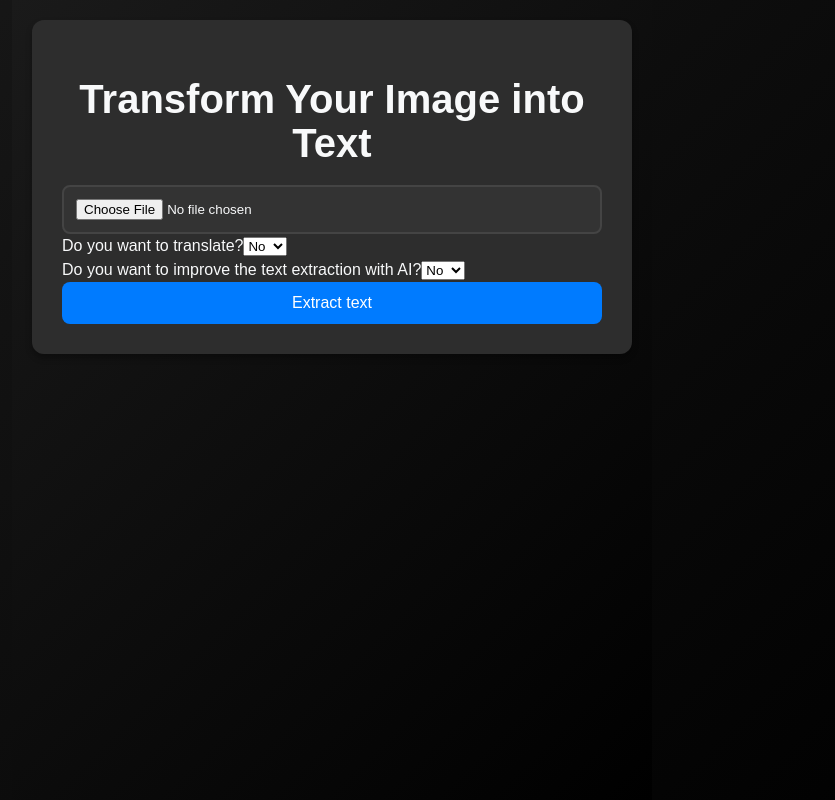
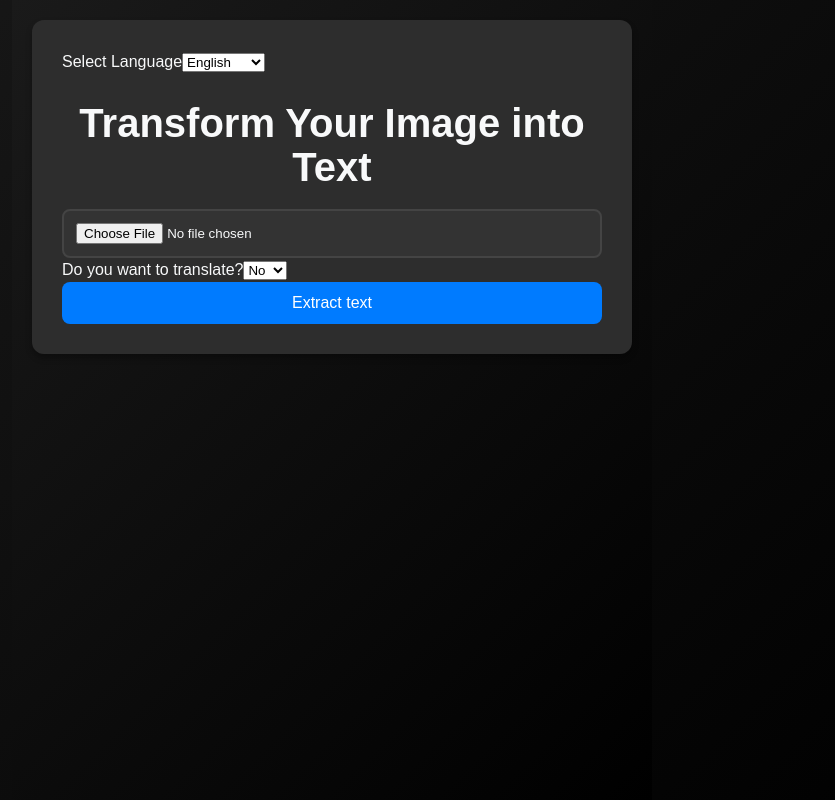
Before and after one commit to HugoNicolau/text-extraction-react, a React (Vite) app: page / in a window 1280 px wide. Shown: the whole page, without its empty margins (308-1143 px from the left). Built offline with nearby package versions, Linux system fonts and the light colour scheme.

Commit message:
feat: enhance language selection and translation options in text extraction form

```diff
--- a/src/App.tsx
+++ b/src/App.tsx
@@ -1,7 +1,6 @@
 import axios from "axios";
-import { useState } from "react"
+import { useState } from "react";
 import './App.css';
-
 
 const App: React.FC = () => {
   const [file, setFile] = useState<File | null>(null);
@@ -10,7 +9,7 @@ const App: React.FC = () => {
   const [error, setError] = useState<string>('');
   const [translate, setTranslate] = useState<string>('no');
   const [targetLanguage, setTargetLanguage] = useState<string>('en');
-  const [improve, setImprove] = useState<string>('no');
+  const [language, setLanguage] = useState<string>('en'); // Estado para o idioma
 
   const handleFileChange = (event: React.ChangeEvent<HTMLInputElement>) => {
     if (event.target.files && event.target.files[0]) {
@@ -20,20 +19,20 @@ const App: React.FC = () => {
 
   const handleTranslateChange = (event: React.ChangeEvent<HTMLSelectElement>) => {
     setTranslate(event.target.value);
-  }
+  };
 
   const handleTargetLanguageChange = (event: React.ChangeEvent<HTMLSelectElement>) => {
     setTargetLanguage(event.target.value);
-  }
+  };
 
-  const handleImproveChange = (event: React.ChangeEvent<HTMLSelectElement>) => {
-    setImprove(event.target.value);
-  }
+  const handleLanguageChange = (event: React.ChangeEvent<HTMLSelectElement>) => {
+    setLanguage(event.target.value);
+  };
 
   const handleSubmit = async (event: React.FormEvent) => {
     event.preventDefault();
     if (!file) {
-      alert('Please select an image file.');
+      alert(language === 'en' ? 'Please select an image file.' : 'Por favor, selecione um arquivo de imagem.');
       return;
     }
 
@@ -42,14 +41,8 @@ const App: React.FC = () => {
 
     const formData = new FormData();
     formData.append('file', file);
-
-    if (translate.toLowerCase() === 'yes') {
+    formData.append('translate', translate);
     formData.append('targetLanguage', targetLanguage);
-    }
-
-    if (improve.toLowerCase() === 'yes') {
-      formData.append('improve', improve);
-    }
 
     try {
       const response = await axios.post(
@@ -63,7 +56,7 @@ const App: React.FC = () => {
       );
       setExtractedText(response.data);
     } catch (error) {
-      setError('Failed to extract text. Please try again later.');
+      setError(language === 'en' ? 'Failed to extract text. Please try again later.' : 'Falha ao extrair o texto. Por favor, tente novamente mais tarde.');
     } finally {
       setIsLoading(false);
     }
@@ -71,51 +64,48 @@ const App: React.FC = () => {
 
   return (
     <div className="container mt-5">
-    <h1 className="text-center mb-4">Transform Your Image into Text</h1>
+      <div className="mb-4">
+        <label htmlFor="language" className="form-label">{language === 'en' ? 'Select Language' : 'Selecione o Idioma'}</label>
+        <select id="language" value={language} onChange={handleLanguageChange} className="form-control">
+          <option value="en">English</option>
+          <option value="pt">Português</option>
+        </select>
+      </div>
+      <h1 className="text-center mb-4">{language === 'en' ? 'Transform Your Image into Text' : 'Transforme Sua Imagem em Texto'}</h1>
       <form onSubmit={handleSubmit} className="mb-4">
         <div className="mb-3">
           <input type="file" accept="image/*" onChange={handleFileChange} className="form-control"/>
         </div>
         <div className="mb-3">
-        <label htmlFor="translate" className="form-label">Do you want to translate?</label>
+          <label htmlFor="translate" className="form-label">{language === 'en' ? 'Do you want to translate?' : 'Você quer traduzir?'}</label>
           <select id="translate" value={translate} onChange={handleTranslateChange} className="form-control">
-          <option value="no">No</option>
-          <option value="yes">Yes</option>
+            <option value="no">{language === 'en' ? 'No' : 'Não'}</option>
+            <option value="yes">{language === 'en' ? 'Yes' : 'Sim'}</option>
           </select>
         </div>
         {translate === 'yes' && (
           <div className="mb-3">
-          <label htmlFor="targetLanguage" className="form-label">Select target language</label>
+            <label htmlFor="targetLanguage" className="form-label">{language === 'en' ? 'Select target language' : 'Selecione o idioma de destino'}</label>
             <select id="targetLanguage" value={targetLanguage} onChange={handleTargetLanguageChange} className="form-control">
-            <option value="pt">Portuguese</option>
               <option value="en">English</option>
-            <option value="es">Spanish</option>
-            <option value="fr">French</option>
-            <option value="it">Italian</option>
-            <option value="de">German</option>
-            <option value="zh">Chinese</option>
-            <option value="ja">Japanese</option>
-            <option value="ko">Korean</option>
-            <option value="ru">Russian</option>
-            <option value="ar">Arabic</option>
+              <option value="pt">Português</option>
+              <option value="es">Español</option>
+              <option value="fr">Français</option>
+              <option value="it">Italiano</option>
+              <option value="de">Deutsch</option>
+              <option value="zh">中文</option>
+              <option value="ja">日本語</option>
             </select>
           </div>
         )}
-      <div className="mb-3">
-        <label htmlFor="improve" className="form-label">Do you want to improve the text extraction with AI?</label>
-        <select id="improve" value={improve} onChange={handleImproveChange} className="form-control">
-          <option value="no">No</option>
-          <option value="yes">Yes</option>
-        </select>
-      </div>
         <button type="submit" className="btn btn-primary" disabled={isLoading}>
-        {isLoading ? 'Extracting...' : 'Extract text'}
+          {isLoading ? (language === 'en' ? 'Extracting...' : 'Extraindo...') : (language === 'en' ? 'Extract text' : 'Extrair texto')}
         </button>
       </form>
       {error && <div className="alert alert-danger">{error}</div>}
       {extractedText && (
         <div className="mt-4">
-        <h2>Extracted Text:</h2>
+          <h2>{language === 'en' ? 'Extracted Text:' : 'Texto Extraído:'}</h2>
           <pre className="bg-light p-3">{extractedText}</pre>
         </div>
       )}
```
Lines whose indentation alone changed are shown as unchanged.
